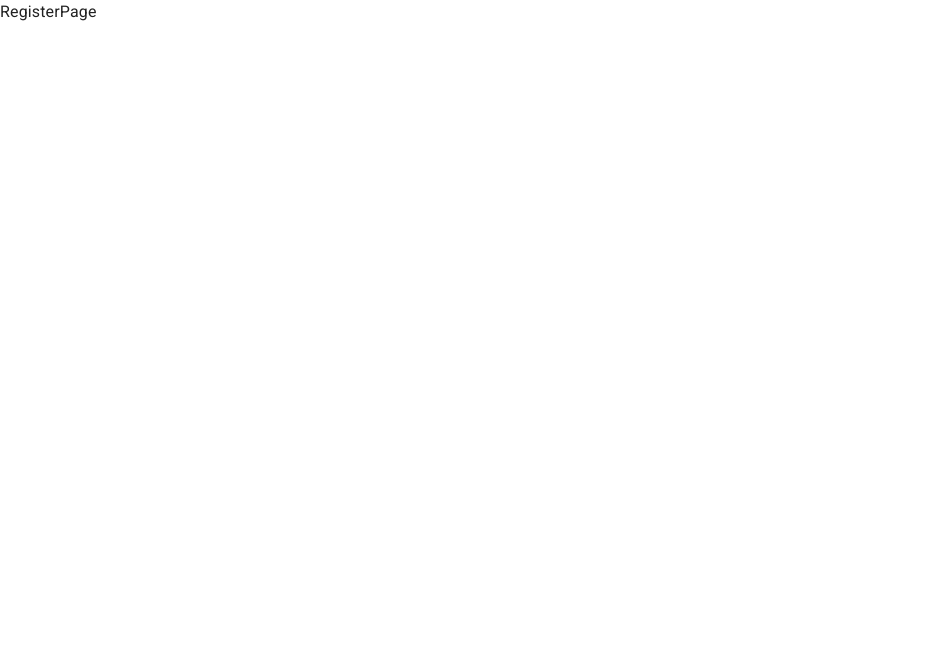
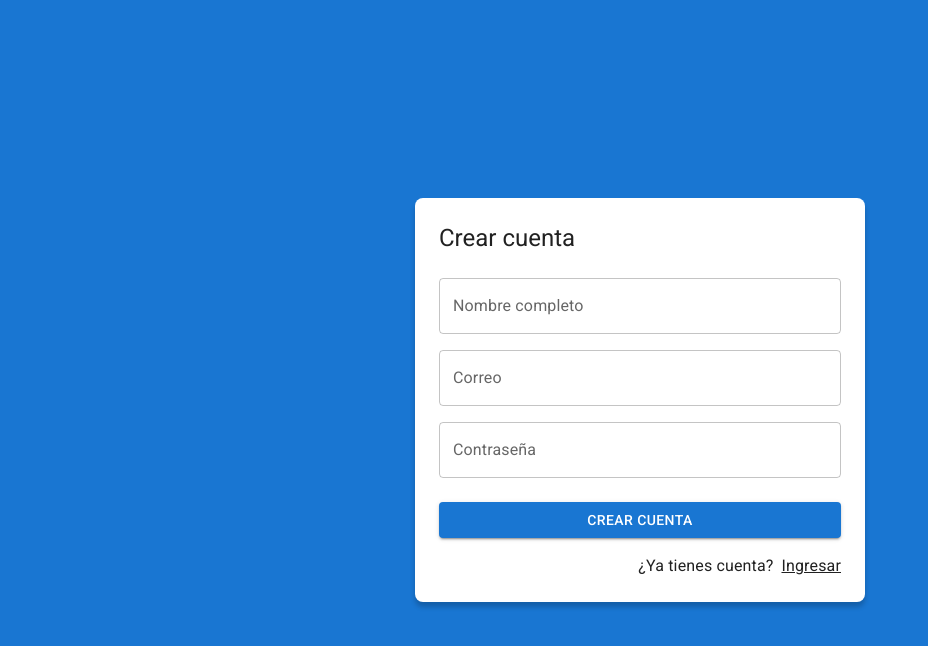
Before and after one commit to ddessilvestri/08-journal-app, a React (Vite) app: page /auth/register in a window 1280 px wide. Shown: the top 646 px of the page, without its empty margins (0-928 px from the left). Built offline with nearby package versions, Linux system fonts and the light colour scheme.

Commit message:
register page ready

```diff
--- /dev/null
+++ b/src/auth/layout/AuthLayout.jsx
@@ -0,0 +1,30 @@
+import { Grid, Typography } from '@mui/material'
+
+export const AuthLayout = ({children,title=''}) => {
+  return (
+    <Grid
+    container
+    spacing = {0}
+    direction = "column"
+    alignItems= "center"
+    justifyContent="center"
+    sx={{minHeight:'100vh',backgroundColor:'primary.main',padding:4}}
+    >
+
+        <Grid item
+            className="box-shadow"
+            xs={3}
+            sx={{
+                width:{sm:450},
+                backgroundColor:'white',
+                padding:3,
+                borderRadius:2
+            }}
+        >
+            <Typography variant='h5' sx={{mb:1}}>{title}</Typography>
+            {children}
+        </Grid>
+
+    </Grid>
+  )
+}
--- a/src/auth/pages/LoginPage.jsx
+++ b/src/auth/pages/LoginPage.jsx
@@ -1,25 +1,12 @@
 import { Link as RouterLink} from 'react-router-dom';
 import { Google } from "@mui/icons-material"
 import { Button, Grid, TextField, Typography,Link } from "@mui/material"
+import { AuthLayout } from '../layout/AuthLayout';
 
 
 export const LoginPage = () => {
   return (
-    <Grid
-      container
-      spacing = {0}
-      direction = "column"
-      alignItems= "center"
-      justifyContent="center"
-      sx={{minHeight:'100vh',backgroundColor:'primary.main',padding:4}}
-    >
-
-      <Grid item
-        className="box-shadow"
-        xs={3}
-        sx={{backgroundColor:'white',padding:3,borderRadius:2}}
-      >
-        <Typography variant='h5' sx={{mb:1}}>Login</Typography>
+    <AuthLayout title="Login">
         <form>
           <Grid container>
             <Grid item xs={12} sx={{mt:2}}>
@@ -61,8 +48,7 @@
 
           </Grid>
         </form>
+    </AuthLayout>
 
-      </Grid>
-    </Grid>
   )
 }
--- a/src/auth/pages/RegisterPage.jsx
+++ b/src/auth/pages/RegisterPage.jsx
@@ -1,6 +1,56 @@
+import { Link as RouterLink} from 'react-router-dom';
+import { Google } from "@mui/icons-material"
+import { Button, Grid, TextField, Typography,Link } from "@mui/material"
+import { AuthLayout } from '../layout/AuthLayout';
+
 
 export const RegisterPage = () => {
   return (
-    <div>RegisterPage</div>
+    <AuthLayout title="Crear cuenta">
+        <form>
+          <Grid container>
+            <Grid item xs={12} sx={{mt:2}}>
+              <TextField label="Nombre completo"
+               type="text"
+               placeholder="Nombre completo"
+               fullWidth
+               />
+            </Grid>
+            <Grid item xs={12} sx={{mt:2}}>
+              <TextField label="Correo"
+               type="email"
+               placeholder="correo@google.com"
+               fullWidth
+               />
+            </Grid>
+            <Grid item xs={12} sx={{mt:2}}>
+              <TextField label="Contraseña"
+               type="password"
+               placeholder="Contraseña"
+               fullWidth
+               />
+            </Grid>
+
+            <Grid container spacing={2} sx={{mb:2,mt:1}}>
+              <Grid item xs={12}>
+                <Button variant='contained' fullWidth>
+                  Crear cuenta
+                </Button>
+              </Grid>
+            </Grid>
+
+
+            <Grid container direction='row' justifyContent='end'>
+              <Typography sx={{mr:1}}>¿Ya tienes cuenta?</Typography>
+              <Link component={RouterLink} color='inherit' to='/auth/login'>
+                Ingresar
+              </Link>
+            </Grid>
+
+
+          </Grid>
+        </form>
+    </AuthLayout>
+
   )
 }
```
